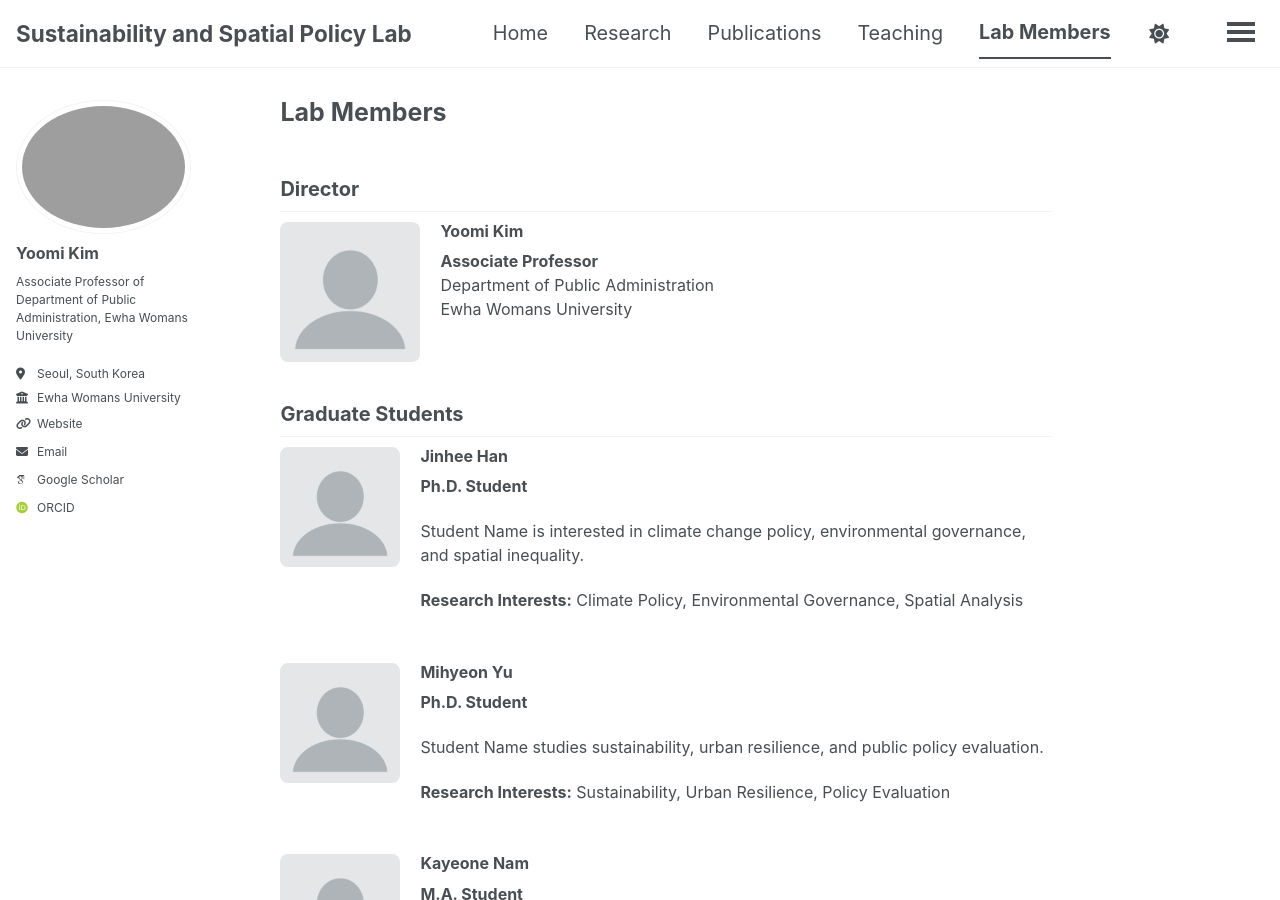
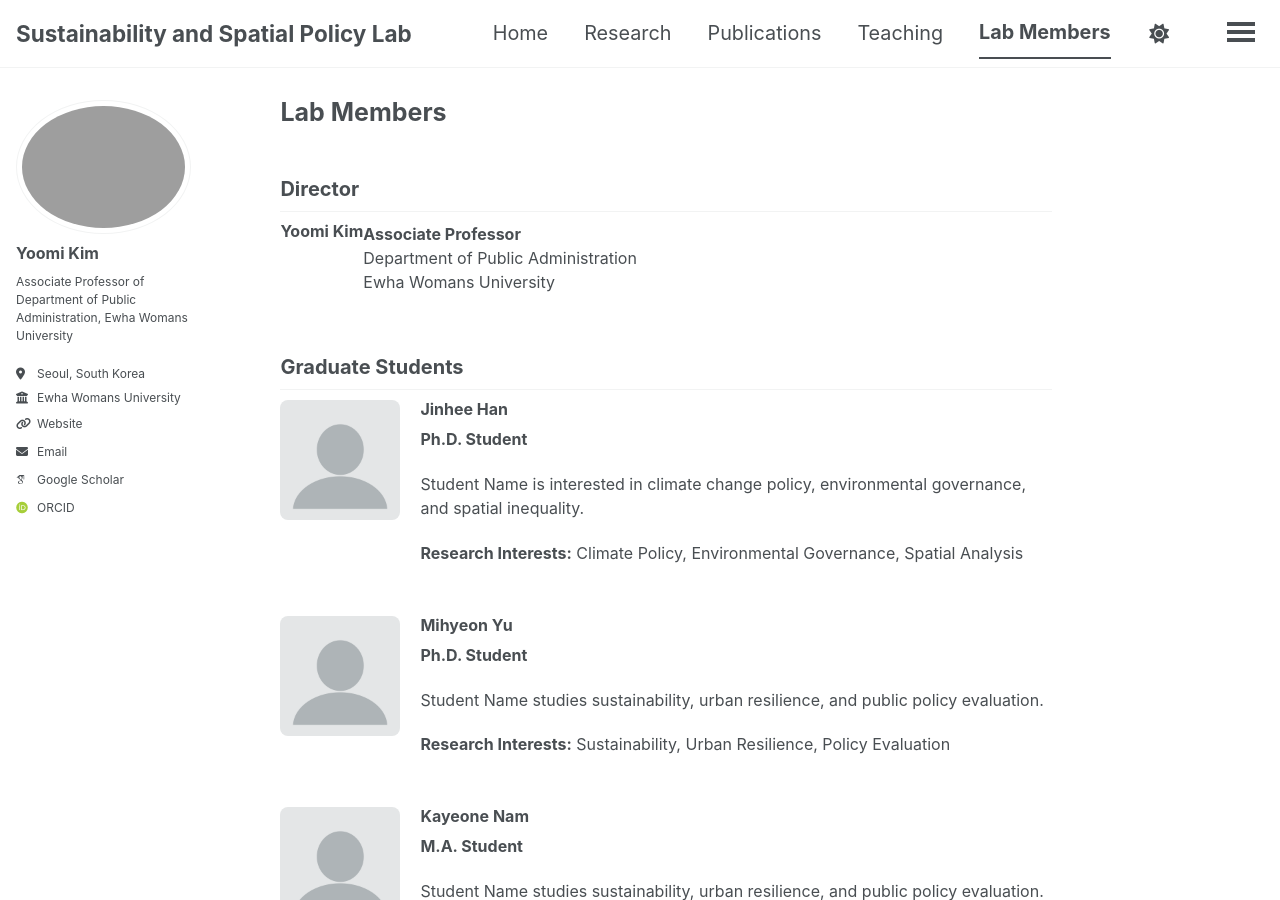
Before and after one commit to ymkim-ssplab/ymkim-ssplab.github.io, a Jekyll site: the page built from _pages/lab-members.md, in a window 1280 px wide and 900 px high. Built offline with Jekyll 4.4.1, drawn with Linux system fonts in a browser that asks for light colours; some web fonts are replaced; a script bundle is joined from its source files by our own code; library files that are not in the unit come from our copies.

Commit message:
Update lab-members.md

```diff
--- a/_pages/lab-members.md
+++ b/_pages/lab-members.md
@@ -7,14 +7,12 @@ author_profile: true
 ## Director
 
 <div style="display: flex; align-items: flex-start; margin-bottom: 30px;">
-  <img src="/images/profile.png" alt="Yoomi Kim" style="width: 140px; height: 140px; object-fit: cover; border-radius: 8px; margin-right: 20px;">
-  <div>
+
     <h3 style="margin-top: 0;">Yoomi Kim</h3>
     <p><strong>Associate Professor</strong><br>
     Department of Public Administration<br>
     Ewha Womans University</p>
 
-  </div>
 </div>
 
 ## Graduate Students
```
